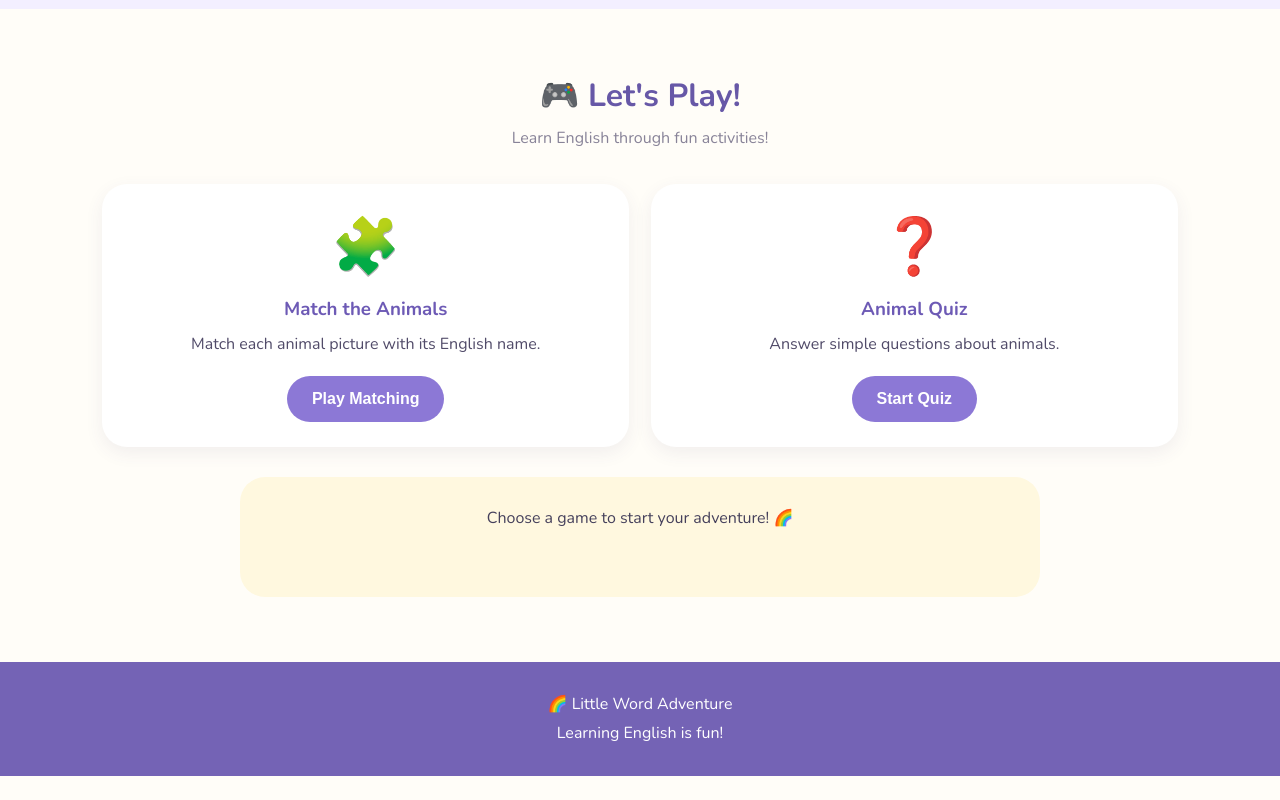
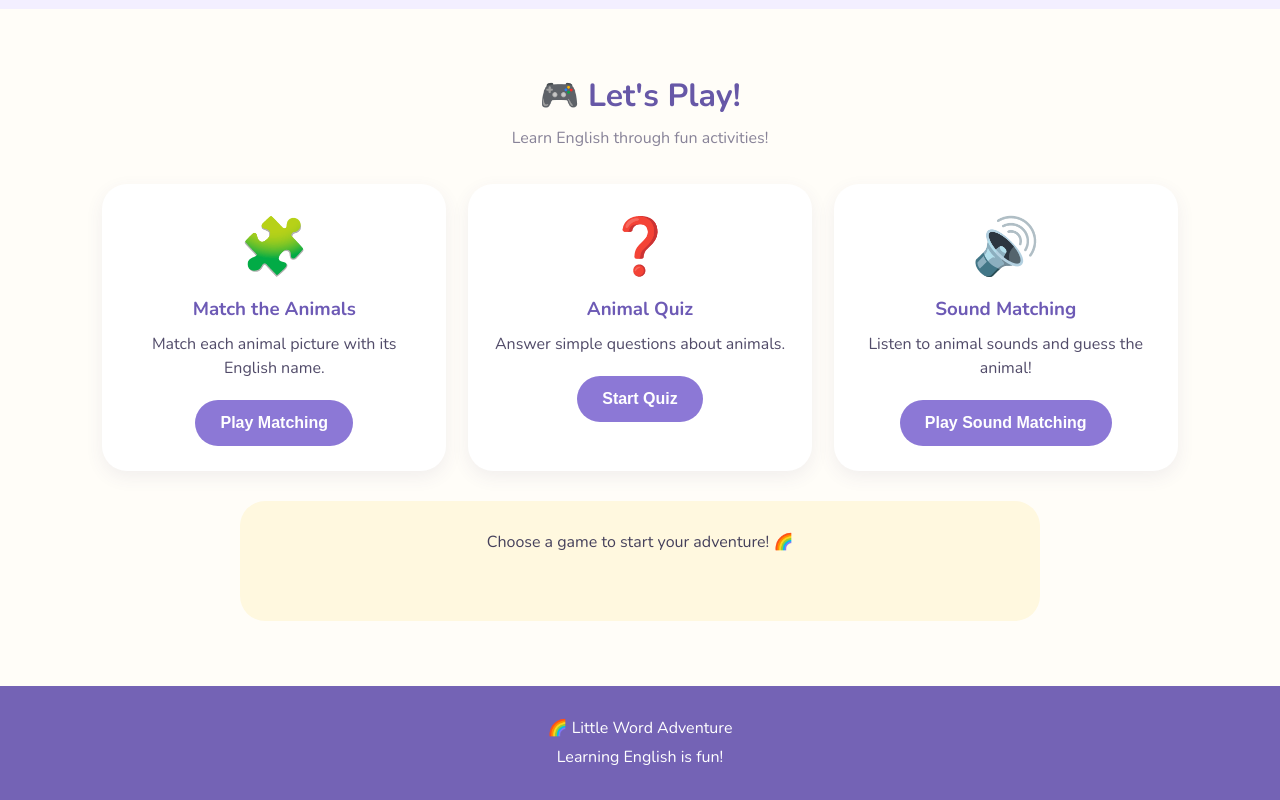
Before and after one commit to yuna2006/preschool-interactive, a plain HTML site: page index.html in a window 1280 px wide. Shown: the part 3289-4089 px from the top of the page. Before the commit the page ends 4065 px from the top, so only its background shows below. Drawn offline with nearby package versions, Linux system fonts and the light colour scheme.

Commit message:
Add sound matching game to index.html
Added a new game for sound matching to the existing games section.

```diff
--- a/index.html
+++ b/index.html
@@ -104,6 +104,17 @@
                         Start Quiz
                     </button>
                 </div>
+
+<div class="game-card">
+    <div class="game-icon">🔊</div>
+    <h3>Sound Matching</h3>
+    <p>Listen to animal sounds and guess the animal!</p>
+
+    <button class="game-button" onclick="startSoundMatching()">
+        Play Sound Matching
+    </button>
+</div>
+
             </div>
 
             <div id="game-area" class="game-area">
```
